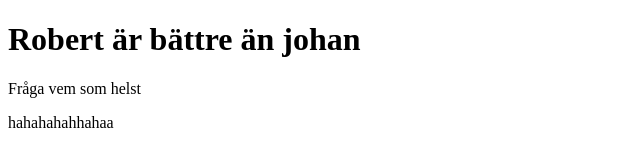
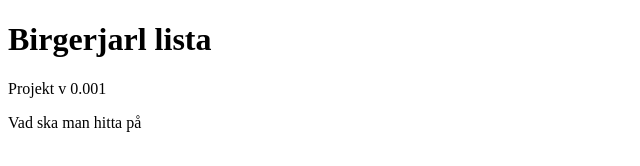
Before and after one commit to Robert-AG/Robert-AG.github.io, a plain HTML site: page index.html in a window 1280 px wide. Shown: the whole page, without its empty margins (0-640 px from the left). Drawn offline with Linux system fonts and the light colour scheme.

Commit message:
test 0.0

```diff
--- a/index.html
+++ b/index.html
@@ -2,11 +2,11 @@
 <html>
 <body>
 
-<h1>Robert är bättre än johan</h1>
+<h1>Birgerjarl lista</h1>
 
-<p>Fråga vem som helst</p>
+<p>Projekt v 0.001 </p>
 
-<p>hahahahahhahaa</p>
+<p>Vad ska man hitta på</p>
 
 </body>
 </html>
```
